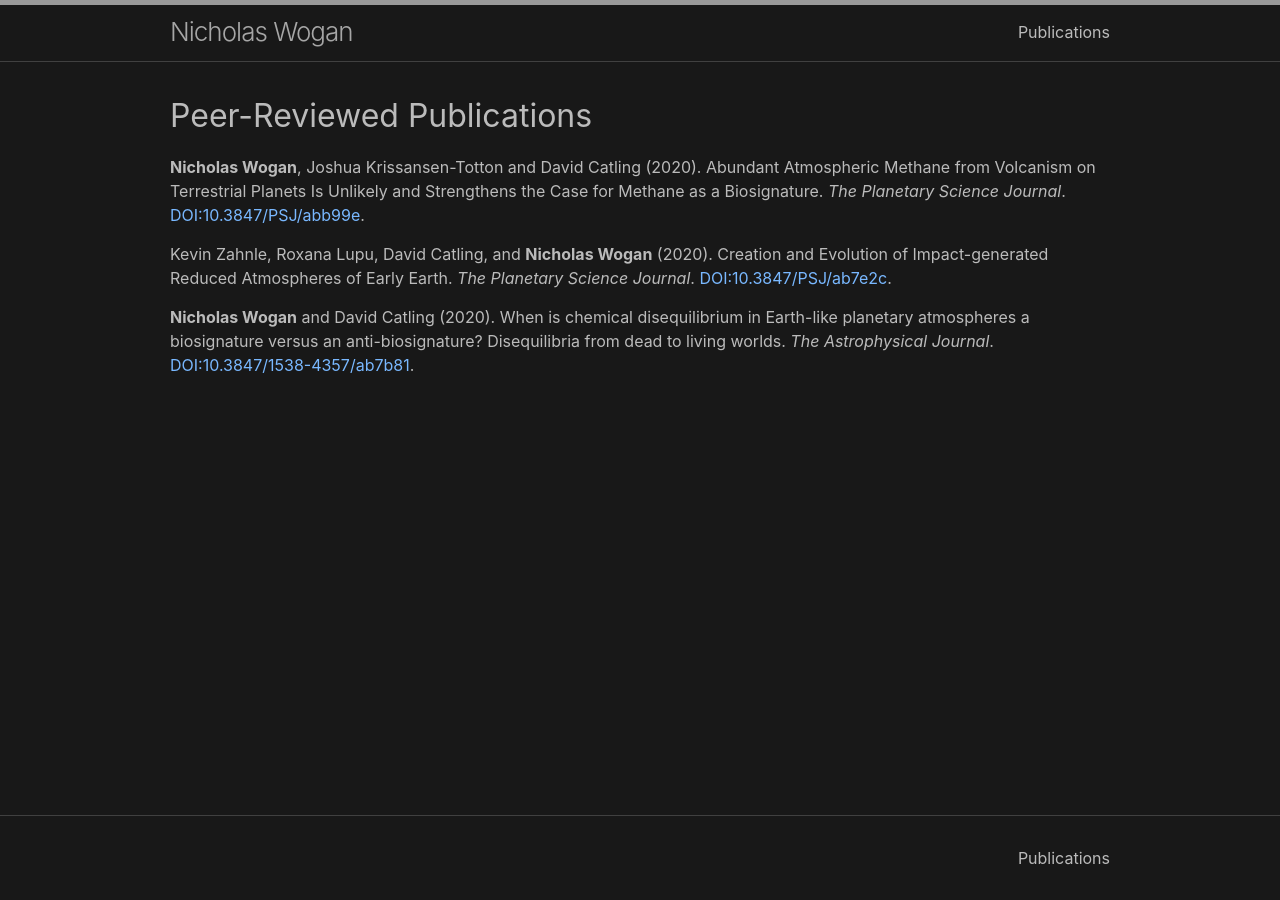
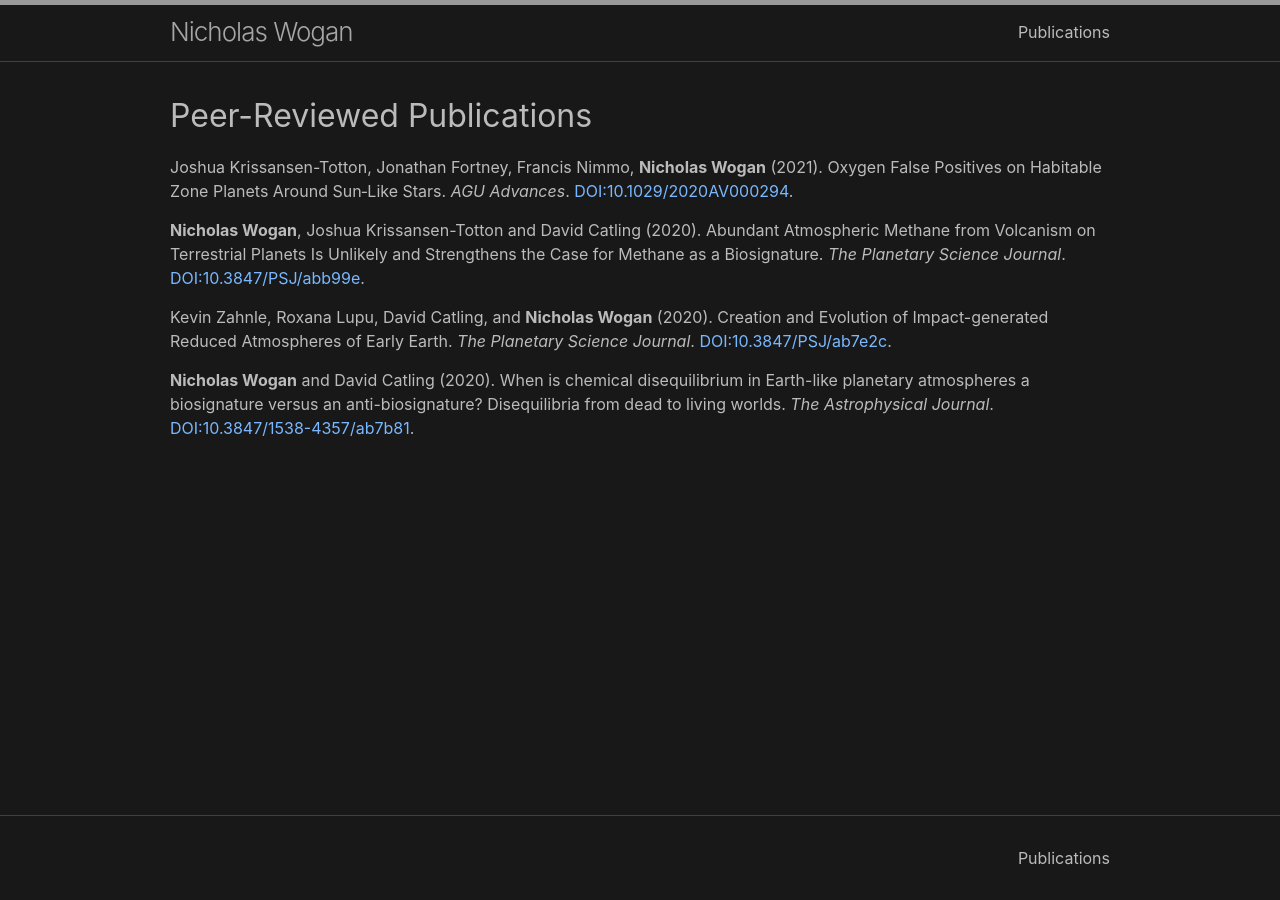
Before and after one commit to Nicholaswogan/Nicholaswogan.github.io, a Jekyll site: the page built from Publications.md, in a window 1280 px wide. Built offline with Jekyll 4.4.1, drawn with Linux system fonts in a browser that asks for light colours.

Commit message:
added Josh's paper

```diff
--- a/Publications.md
+++ b/Publications.md
@@ -6,6 +6,8 @@ layout: default
 
 # Peer-Reviewed Publications
 
+Joshua Krissansen-Totton, Jonathan Fortney, Francis Nimmo, **Nicholas Wogan** (2021). Oxygen False Positives on Habitable Zone Planets Around Sun‐Like Stars. *AGU Advances*. [DOI:10.1029/2020AV000294](http://doi.org/10.1029/2020AV000294).
+
 **Nicholas Wogan**, Joshua Krissansen-Totton and David Catling (2020). Abundant Atmospheric Methane from Volcanism on Terrestrial Planets Is Unlikely and Strengthens the Case for Methane as a Biosignature. *The Planetary Science Journal*. [DOI:10.3847/PSJ/abb99e](https://doi.org/DOI:10.3847/PSJ/abb99e).
 
 Kevin Zahnle, Roxana Lupu, David Catling, and **Nicholas Wogan** (2020). Creation and Evolution of Impact-generated Reduced Atmospheres of Early Earth. *The Planetary Science Journal*. [DOI:10.3847/PSJ/ab7e2c](https://doi.org/10.3847/PSJ/ab7e2c).
```
